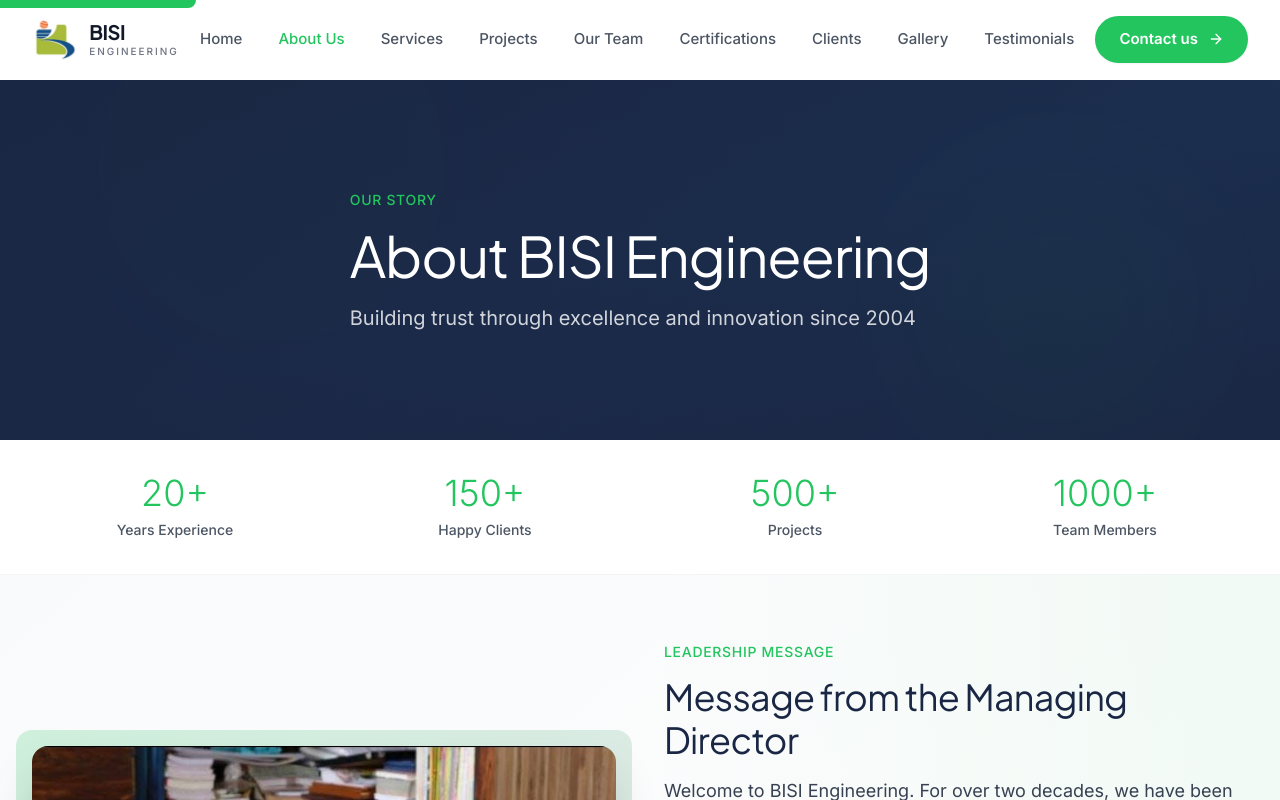
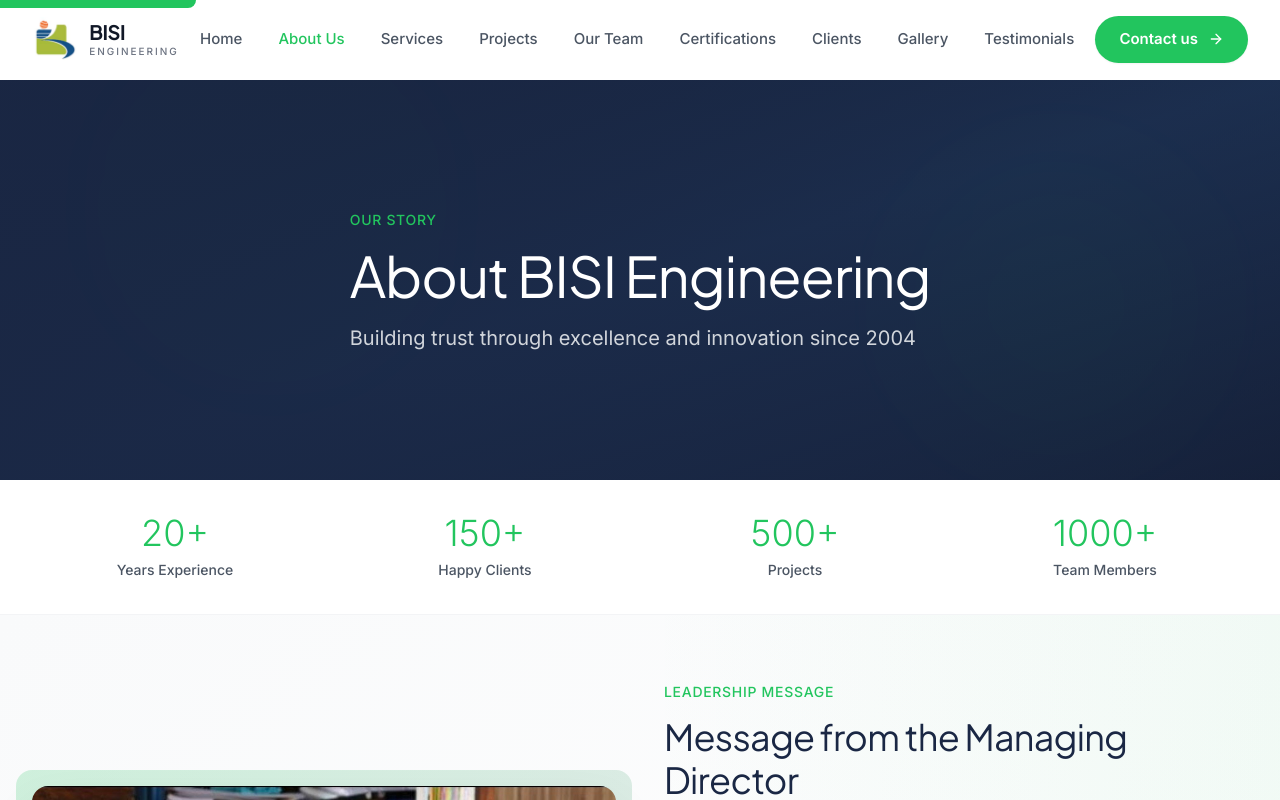
Before and after one commit to Sachet-17/Bisi_Eng_Web, a React (Create React App) app in the folder frontend/: page /about in a window 1280 px wide. Shown: the top 800 px of the page. Built offline with nearby package versions, Linux system fonts and the light colour scheme.

Commit message:
auto-commit for 1a6d4d04-1e38-4ad8-8709-b0b7dc821305

```diff
--- a/frontend/src/pages/AboutPage.jsx
+++ b/frontend/src/pages/AboutPage.jsx
@@ -18,8 +18,8 @@ const AboutPage = () => {
       exit={{ opacity: 0 }}
       transition={{ duration: 0.4 }}
     >
-      {/* Hero Section - Enhanced */}
-      <section className="relative min-h-[45vh] flex items-center bg-gradient-to-br from-[#1a2744] via-[#1E3A5F] to-[#1a2744] overflow-hidden">
+      {/* Hero Section */}
+      <section className="relative min-h-[50vh] flex items-center bg-gradient-to-br from-[#0f172a] via-[#1E3A5F] to-[#0f172a] overflow-hidden">
         <div className="absolute inset-0">
           <div className="absolute inset-0 bg-gradient-to-r from-[#1a2744]/95 via-[#1a2744]/80 to-[#1a2744]/60"></div>
           {/* Decorative elements */}
```
